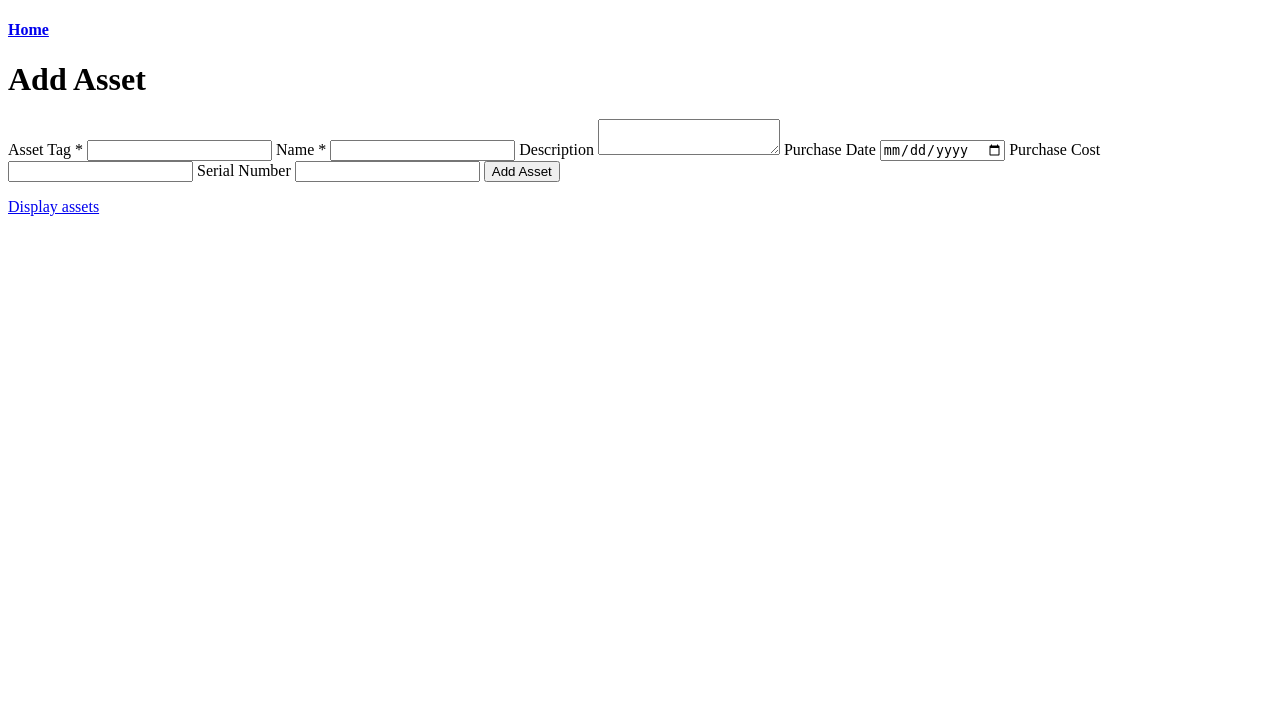
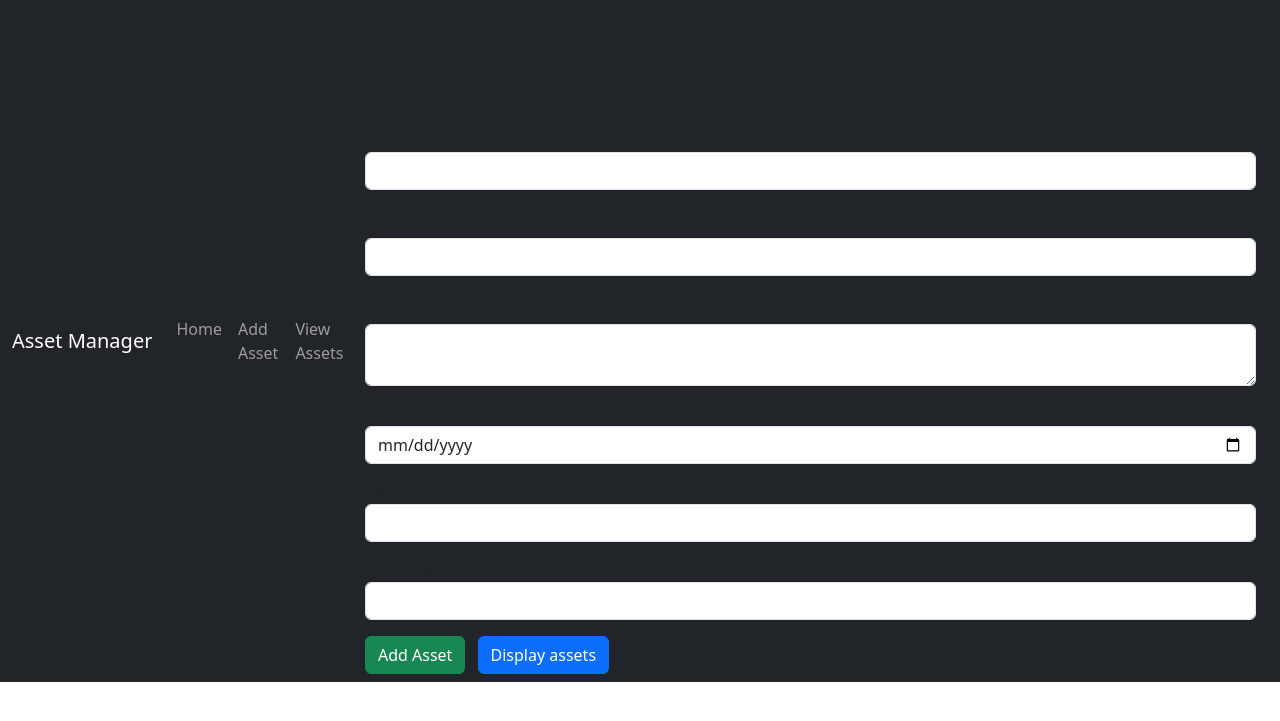
Before and after one commit to josephM-L/Capstone_II_Project---Control-Point, a Flask app: page /assets/new in a window 1280 px wide. Shown: the top 721 px of the page. Run offline with Flask 3, Linux system fonts and the light colour scheme.

Commit message:
Update add_asset.html to extend from base.html

```diff
--- a/templates/add_asset.html
+++ b/templates/add_asset.html
@@ -1,45 +1,54 @@
 <!doctype html>
 <html lang="en">
-<head>
-<meta charset="utf-8" />
-<title>Add Asset</title>
-<!-- <link rel="stylesheet" href=""> -->
-</head>
-<body>
-<h4><a href="/">Home</a></h4>
-<main>
-  <h1>Add Asset</h1>
+{% extends "base.html" %}
+
+{% block title %}Add Asset{% endblock %}
+{% block content %}
+<h1>Add Asset</h1>
+
+<--! Flash message -->
 
   {% with messages = get_flashed_messages(with_categories=true) %}
     {% if messages %}
       {% for category, msg in messages %}
-        <div class="flash {{ category }}">{{ msg }}</div>
+        <div class="alert alert-{{ category }} mt-2">{{ msg }}</div>
       {% endfor %}
     {% endif %}
   {% endwith %}
 
-  <form method="post">
-    <label for="asset_tag">Asset Tag *</label>
-    <input id="asset_tag" name="asset_tag" required />
+  <form method="post" class="mt-3">
+    <div class="mb-3">
+      <label for="asset_tag">Asset Tag *</label>
+      <input id="asset_tag" name="asset_tag" class= "form-control" required>
+    </div>
 
-    <label for="name">Name *</label>
-    <input id="name" name="name" required />
+    <div class="mb-3">
+      <label for="name" class="form-label">Name *</label>
+      <input id="name" name="name" class="form-control" required>
+    </div>
 
-    <label for="description">Description</label>
-    <textarea id="description" name="description"></textarea>
+    <div class="mb-3">
+      <label for="description" class="form-label">Description</label>
+      <textarea id="description" name="description" class="form-control"></textarea>
+    </div>
 
-    <label for="purchase_date">Purchase Date</label>
-    <input id="purchase_date" name="purchase_date" type="date" />
+    <div class="mb-3">
+      <label for="purchase_date">Purchase Date</label>
+      <input id="purchase_date" name="purchase_date" type="date" class="form-control">
+    </div>
 
-    <label for="purchase_cost">Purchase Cost</label>
-    <input id="purchase_cost" name="purchase_cost" type="number" step="0.01" />
+    <div class="mb-3">
+      <label for="purchase_cost">Purchase Cost</label>
+      <input id="purchase_cost" name="purchase_cost" type="number" step="0.01" class="form-control">
+    </div>
 
-    <label for="serial_number">Serial Number</label>
-    <input id="serial_number" name="serial_number" />
+    <div class="mb-3">
+      <label for="serial_number">Serial Number</label>
+      <input id="serial_number" name="serial_number" class="form-control">
+    </div>
 
-    <button type="submit">Add Asset</button>
+    <button type="submit" class="btn btn-success">Add Asset</button>
+    <a href="/assets/show" class="btn btn-primary ms-2">Display assets</a>
   </form>
-    <p><a href="/assets/show">Display assets</a></p>
-</main>
-</body>
+{% endblock %}
 </html>
```
